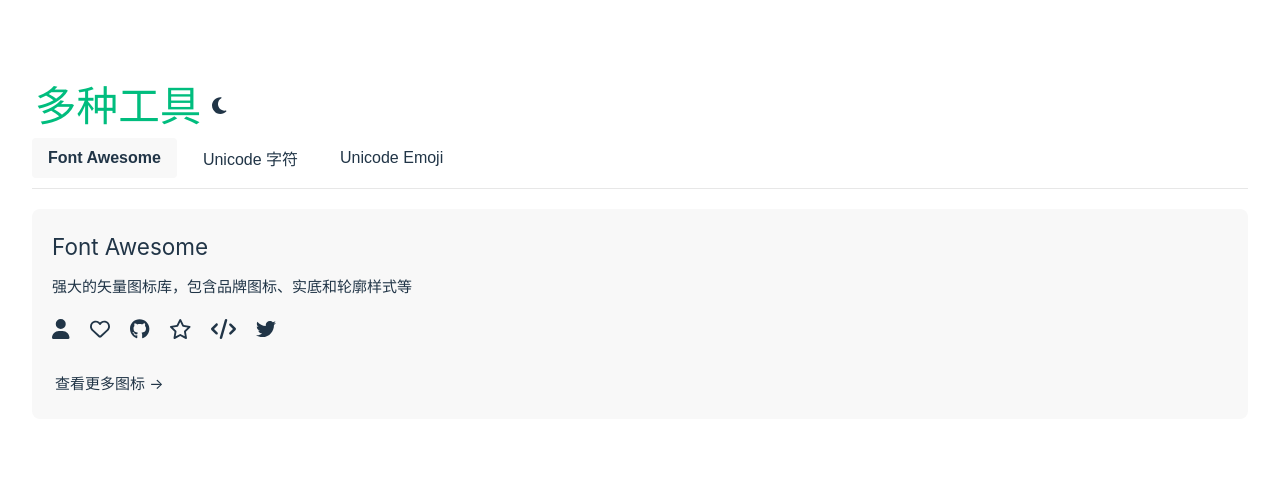
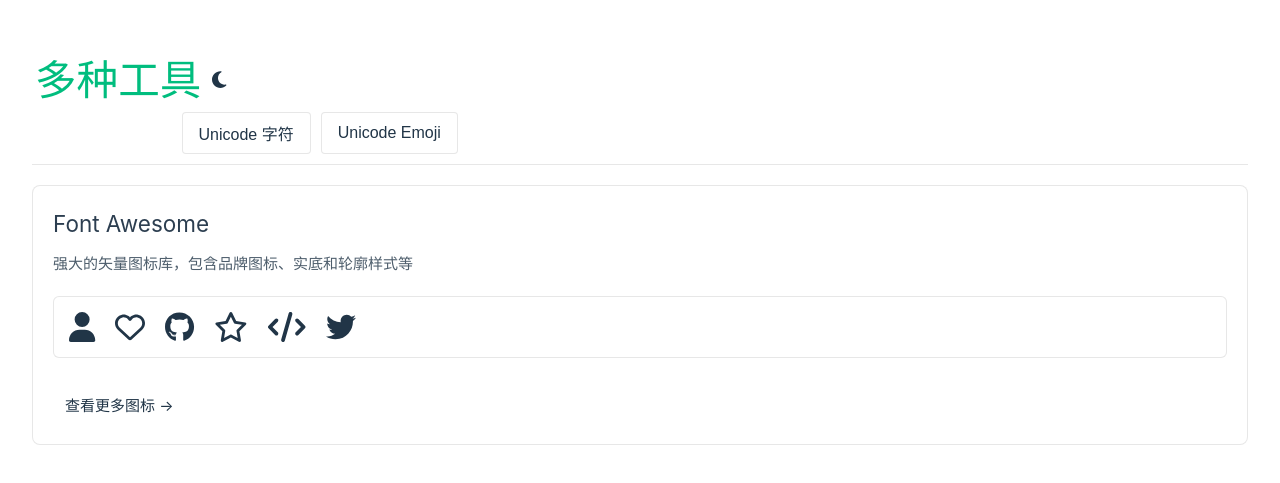
Before and after one commit to getofferhelp/vue-demo, a Vue app: page / in a window 1280 px wide. Shown: the part 143-626 px from the top of the page. Built offline with nearby package versions, Linux system fonts and the light colour scheme; the HTML template or start-up script is replaced by a standard one.

Commit message:
Update TheWelcome.vue

```diff
--- a/src/components/TheWelcome.vue
+++ b/src/components/TheWelcome.vue
@@ -102,8 +102,8 @@
 
 .tabs button {
   padding: 8px 16px;
-  border: none;
-  background: none;
+  border: 1px solid var(--color-border);
+  background: var(--color-background);
   cursor: pointer;
   font-size: 16px;
   color: var(--color-text);
@@ -111,39 +111,76 @@
 }
 
 .tabs button.active {
-  background: var(--color-background-soft);
-  font-weight: bold;
+  background: var(--color-primary);
+  color: white;
+  border-color: var(--color-primary);
 }
 
 .content-section {
   padding: 20px;
-  background: var(--color-background-soft);
+  background: var(--color-background);
+  border: 1px solid var(--color-border);
   border-radius: 8px;
   margin-bottom: 20px;
 }
 
 .content-section h2 {
   margin-bottom: 10px;
+  color: var(--color-heading);
+}
+
+.content-section p {
+  color: var(--color-text);
+  opacity: 0.8;
 }
 
 .demo-icons,
 .demo-symbols,
 .demo-emojis {
   display: flex;
+  flex-wrap: wrap;
   gap: 20px;
   margin: 20px 0;
-  font-size: 16px;
+  padding: 15px;
+  background: var(--color-background);
+  border: 1px solid var(--color-border);
+  border-radius: 6px;
+  font-size: 24px;
+  color: var(--color-text);
+}
+
+.demo-symbols span,
+.demo-emojis span {
+  display: inline-flex;
+  align-items: center;
+  justify-content: center;
+  width: 40px;
+  height: 40px;
+  background: var(--color-background-soft);
+  border-radius: 4px;
+  transition: all 0.3s;
+}
+
+.demo-symbols span:hover,
+.demo-emojis span:hover {
+  transform: scale(1.1);
+  background: var(--color-background-mute);
 }
 
 .view-more {
   display: inline-block;
   margin-top: 10px;
+  padding: 6px 12px;
   color: var(--color-primary);
   text-decoration: none;
+  border-radius: 4px;
+  transition: all 0.3s;
 }
 
 .view-more:hover {
-  text-decoration: underline;
+  background: var(--color-primary);
+  color: white;
+  text-decoration: none;
 }
 
 .demo-section {
@@ -166,6 +203,7 @@
 
 code {
   background: var(--color-background-mute);
+  color: var(--color-text);
   padding: 4px 8px;
   border-radius: 4px;
   font-size: 14px;
```
